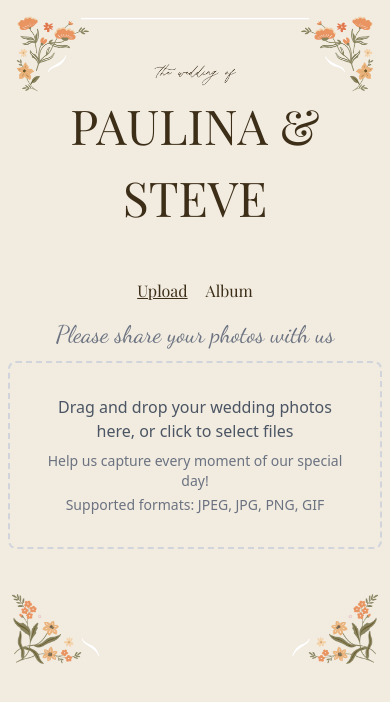
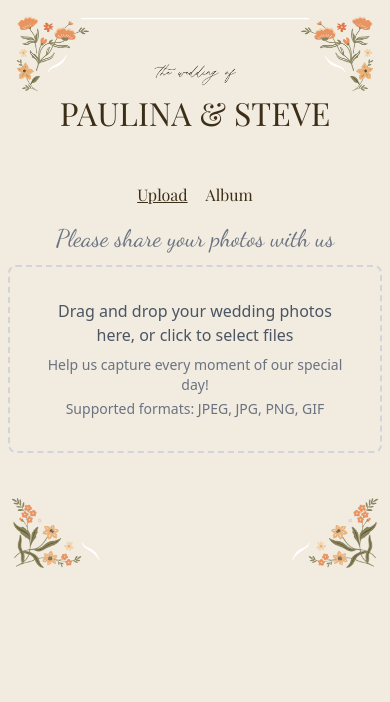
Before and after one commit to i-am-hernan/photo-share, a Next.js app: page / in a window 390 px wide. Shown: the top 702 px of the page. Built offline with nearby package versions, Linux system fonts and the light colour scheme.

Commit message:
update font size

```diff
--- a/src/app/layout.tsx
+++ b/src/app/layout.tsx
@@ -53,7 +53,7 @@ export default function RootLayout({
               style={{ width: '100%', height: '100%' }}
               quality={100}
             />
-            <h1 className={`text-[3em] md:text-[3.4em] text-center font-dancingScript relative bottom-10 ${playfairDisplay.className} text-foreground font-thin`}>{`PAULINA & STEVE`}</h1>
+            <h1 className={`text-[2em] md:text-[3.4em] text-center font-dancingScript relative bottom-10 ${playfairDisplay.className} text-foreground font-thin`}>{`PAULINA & STEVE`}</h1>
           </div>
           {children}
           <Toaster position="bottom-right" />
```
